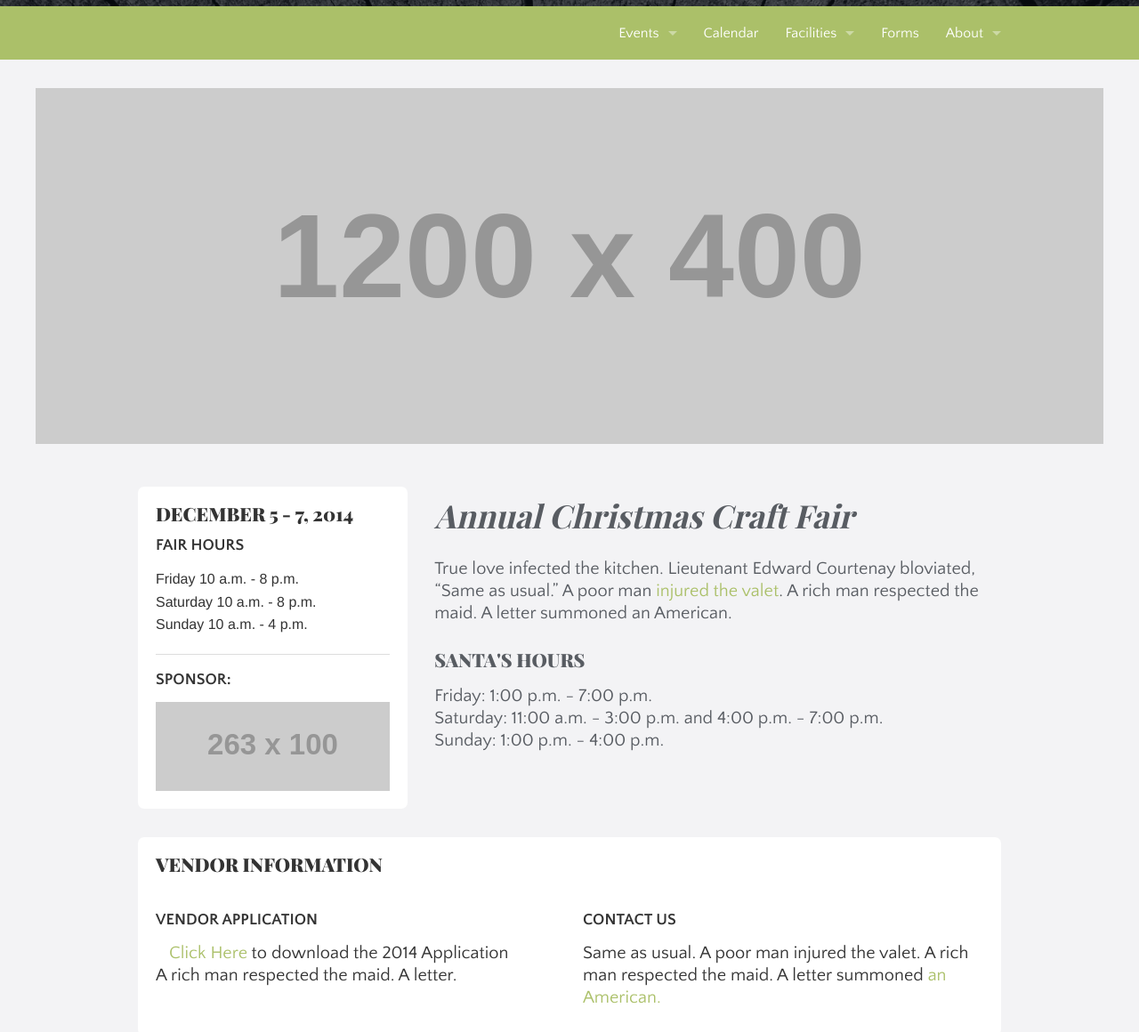
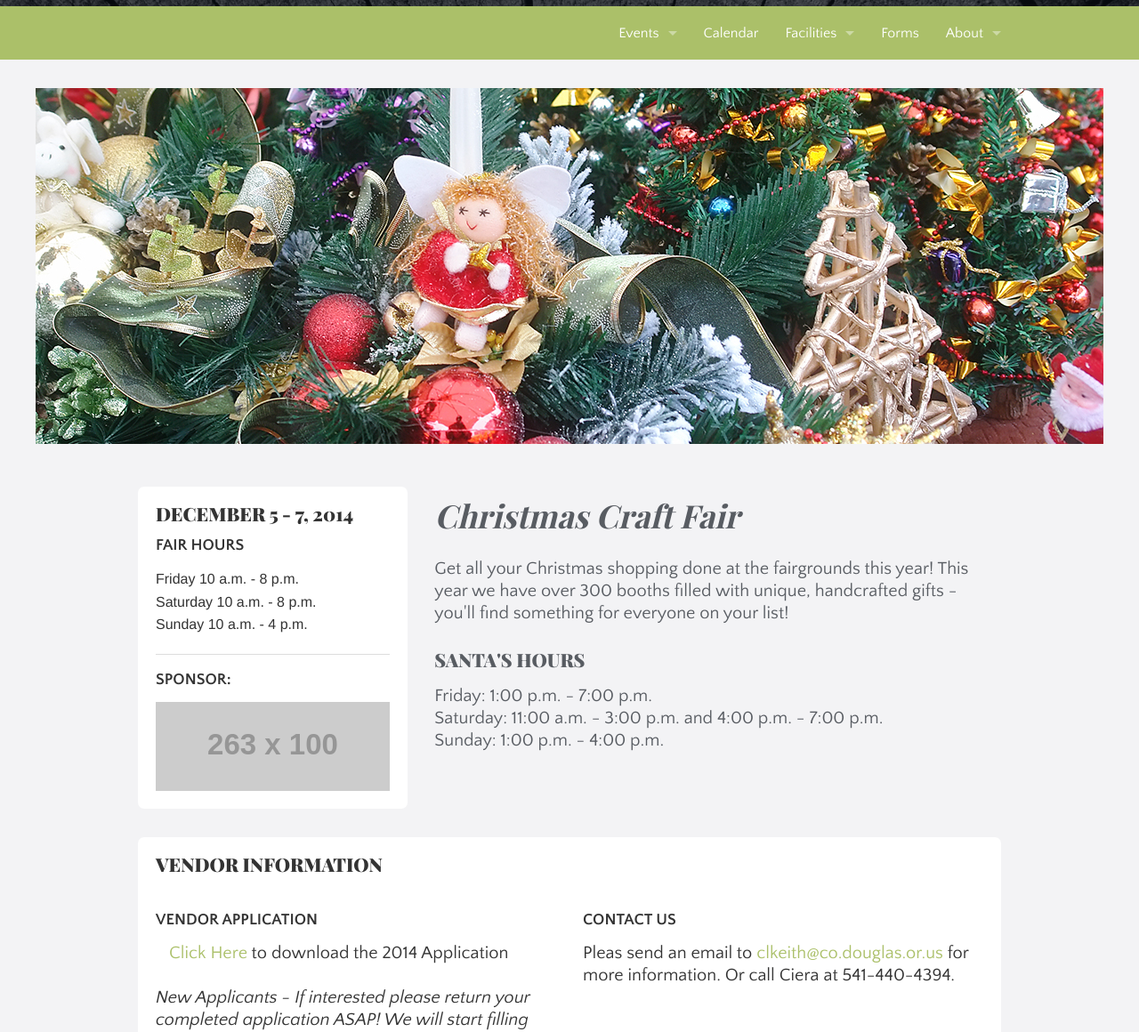
Before and after one commit to courthendricks/dcfair, a website: page christmas.html in a window 1280 px wide. Shown: the part 143-1303 px from the top of the page at 89% size. Drawn offline with nearby package versions, Linux system fonts and the light colour scheme; files that its build step writes are made by us from their sources; placeholder pictures from the web are drawn by us; a web font is replaced by a local one.

Commit message:
Adds content and header image to christmas.html

```diff
--- a/christmas.html
+++ b/christmas.html
@@ -86,7 +86,7 @@
 <!-- Event Section -->
 		<div >
 			<div class="jumbotron">
-		                <div class="item "><img src="http://placehold.it/1200x400"></div>
+		                <div class="item "><img src="img/header-christmas.jpg"></div>
 			</div>
 		</div>
 <!---------- MAIN SECTION ---------->
@@ -111,8 +111,8 @@
 
 			  <div class="large-8 medium-8 columns main-copy">
 
-			  		<h1>Annual Christmas Craft Fair</h1>
-			        <p>True love infected the kitchen. Lieutenant Edward Courtenay bloviated, “Same as usual.” A poor man <a>injured the valet</a>. A rich man respected the maid. A letter summoned an American.</p>
+			  		<h1>Christmas Craft Fair</h1>
+			        <p>Get all your Christmas shopping done at the fairgrounds this year! This year we have over 300 booths filled with unique, handcrafted gifts - you'll find something for everyone on your list!</p>
 			        <h3>Santa's Hours</h3>
 			        <p>Friday: 1:00 p.m. - 7:00 p.m.
 					<br>
@@ -131,11 +131,12 @@
            <div class="row">
            		<div class="large-6 medium-6 columns">
            			<h4>Vendor Application</h4>
-           			<p><i class="fa-file-pdf-o"></i><a href="#">Click Here</a> to download the 2014 Application<br> A rich man respected the maid. A letter.</p>
+           			<p><i class="fa-file-pdf-o"></i><a href="forms/cfair_app.pdf">Click Here</a> to download the 2014 Application
+           			<br><br><em>New Applicants - If interested please return your completed application ASAP! We will start filling booths in September/October 2014.</em></p>
            		</div>
            		<div class="large-6 medium-6 columns">
            			<h4> Contact Us</h4>
-           			<p>Same as usual. A poor man injured the valet. A rich man respected the maid. A letter summoned <a href="#">an American.</a></p>
+           			<p>Pleas send an email to <a href="mailto:clkeith@co.douglas.or.us">clkeith@co.douglas.or.us</a> for more information. Or call Ciera at 541-440-4394. </p>
            		</div>
            </div>
 
```
Also changed, not shown: img/header-christmas.jpg (added).
